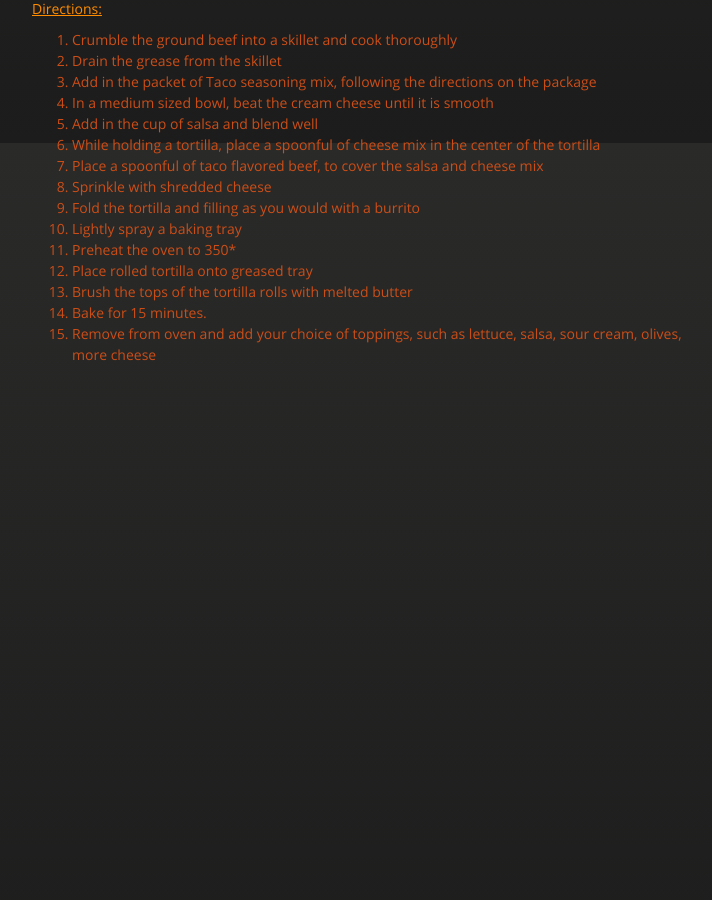
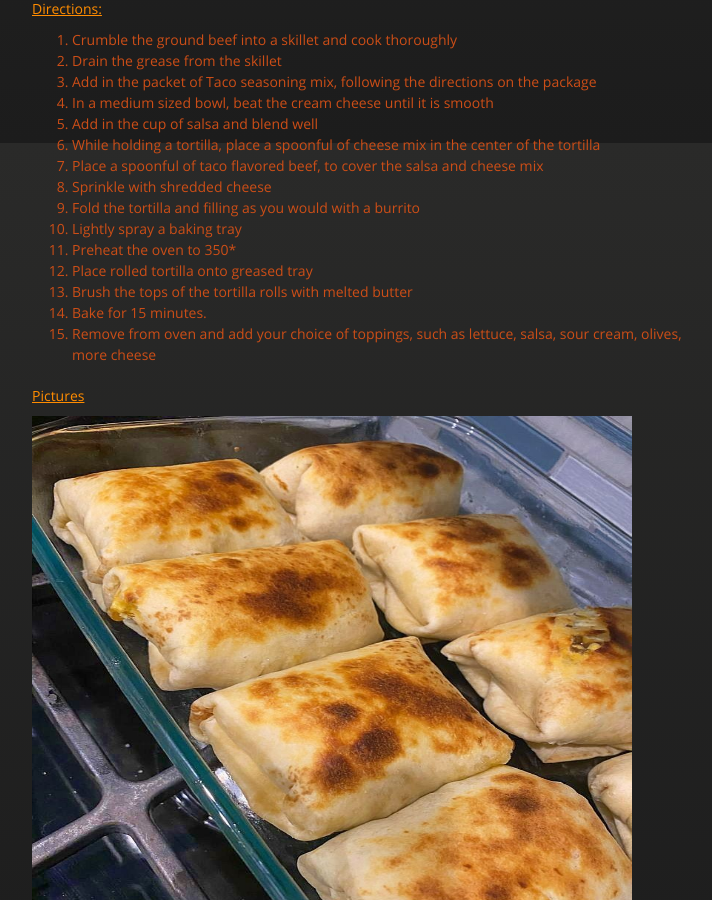
Before and after one commit to cmwillett/TheDigitalCookbook, a Jekyll site: the page built from MainDishes/LoadedCheesyPocketTacos.md, in a window 1280 px wide and 900 px high, scrolled down 757 px. Shown: the whole window, without its empty margins (283-995 px from the left). Built offline with Jekyll 4.4.1, drawn with Linux system fonts in a browser that asks for light colours; nearby versions of some CDN libraries; before the commit the page ends 1162 px from its top, so only the background shows below that.

Commit message:
added pic

```diff
--- a/MainDishes/LoadedCheesyPocketTacos.md
+++ b/MainDishes/LoadedCheesyPocketTacos.md
@@ -31,3 +31,6 @@ tags: beef,taco,tacos,cheesy,pocket,main,course,dinner,craig,willett,kristen
 13. Brush the tops of the tortilla rolls with melted butter
 14. Bake for 15 minutes.
 15. Remove from oven and add your choice of toppings, such as lettuce, salsa, sour cream, olives, more cheese
+
+#### Pictures
+![]({{site.github.url}}/MainDishes/Images/LoadedCheesyPocketTacos.jpg){:height="600px" width="600px"}
```
Also changed, not shown: MainDishes/Images/LoadedCheesyPocketTacos.jpg (added).
